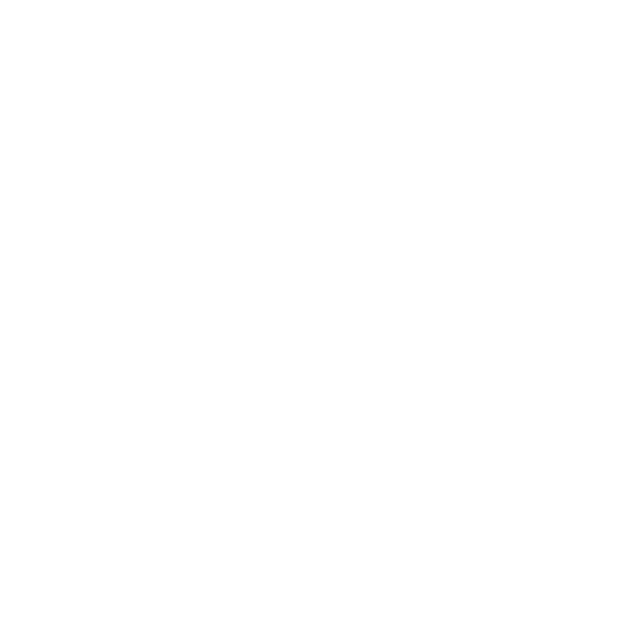
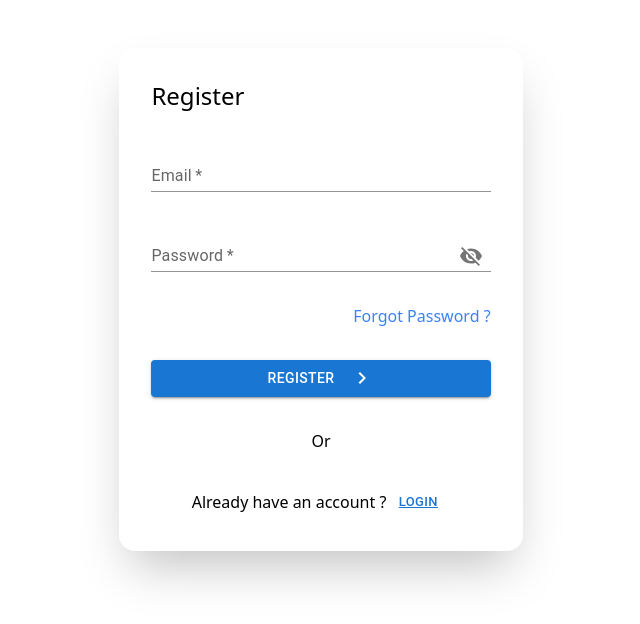
Before and after one commit to zakeer/task-management-project, a React (Create React App) app in the folder frontend/: page /register in a window 1280 px wide. Before the commit this address had no page. Shown: the top 624 px of the page, without its empty margins (319-959 px from the left). Built offline with nearby package versions, Linux system fonts and the light colour scheme.

Commit message:
Login & Register Page Ui Added

```diff
--- a/frontend/package.json
+++ b/frontend/package.json
@@ -3,6 +3,10 @@
     "version": "0.1.0",
     "private": true,
     "dependencies": {
+        "@emotion/react": "^11.11.1",
+        "@emotion/styled": "^11.11.0",
+        "@mui/icons-material": "^5.14.16",
+        "@mui/material": "^5.14.16",
         "@testing-library/jest-dom": "^5.16.5",
         "@testing-library/react": "^13.4.0",
         "@testing-library/user-event": "^13.5.0",
--- a/frontend/src/App.js
+++ b/frontend/src/App.js
@@ -13,12 +13,9 @@
             <div className="container max-w-2xl">
                 <BrowserRouter>
                     <Routes>
-
-                        <Route path="/" element={<>
-                            <Login myProp="SOME VALUE" />
-                            <hr />
-                            <Register someProps="STATIC DATA" />
-                        </>}></Route>
+                        <Route path="/id" element={<ProductList />}></Route>
+                        <Route path="/login" element={<Login />}></Route>
+                        <Route path="/register" element={<Register />}></Route>
                         <Route path="/add" element={<AddProduct />}></Route>
                         <Route path="/edit/:id" element={<EditProduct />}></Route>
                     </Routes>
--- a/frontend/src/components/users/Login.jsx
+++ b/frontend/src/components/users/Login.jsx
@@ -1,24 +1,136 @@
-import React from 'react';
-import { connect } from 'react-redux'
+import React from "react";
+import { connect } from "react-redux";
+import {
+  Button,
+  FormControl,
+  FormHelperText,
+  IconButton,
+  Input,
+  InputAdornment,
+  InputLabel,
+  TextField,
+} from "@mui/material";
+import KeyboardArrowRightIcon from "@mui/icons-material/KeyboardArrowRight";
+import VisibilityOff from "@mui/icons-material/VisibilityOff";
+import Visibility from "@mui/icons-material/Visibility";
 
 class Login extends React.Component {
   constructor(props) {
     super(props);
+    this.state = {
+      showPassword: false,
+      email: "",
+      password: "",
+      emailError: null,
+      passwordError: null,
+    };
   }
 
+  handleClickShowPassword = () => {
+    var currentState = this.state.showPassword;
+    this.setState({ showPassword: !currentState });
+  };
+
+  handleMouseDownPassword = (event) => {
+    event.preventDefault();
+  };
+
+  handleOnClick = () => {
+    var { email, password } = this.state;
+    if (email && password) {
+      this.setState({ emailError: false });
+      this.setState({ passwordError: false });
+    } else {
+      this.setState({ emailError: true });
+      this.setState({ passwordError: true });
+    }
+    console.log(email, password);
+  };
+
+  handleEmailChange = (event) => {
+    var {
+      target: { value },
+    } = event;
+    this.setState({ email: value });
+  };
+
+  handlePasswordChange = (event) => {
+    var {
+      target: { value },
+    } = event;
+    this.setState({ password: value });
+  };
+
   render() {
-        return <div>
-            <h1>Login</h1>
-            <pre>{JSON.stringify(this.props, null, 2)}</pre>
+    var { showPassword, emailError, passwordError, email, password } =
+      this.state;
+    return (
+      <div className="flex flex-col justify-around gap-8 shadow-2xl w-3/5 p-8 mx-auto rounded-2xl  mt-12">
+        <h1 className="text-2xl">Login</h1>
+        <TextField
+          id="standard-basic"
+          value={email}
+          onChange={this.handleEmailChange}
+          label="Email"
+          variant="standard"
+          type="email"
+          required
+          error={emailError}
+          helperText={emailError && "!Email required"}
+        />
+        <FormControl variant="standard" error={passwordError} required>
+          <InputLabel htmlFor="standard-adornment-password">
+            Password
+          </InputLabel>
+          <Input
+            id="standard-adornment-password"
+            type={showPassword ? "text" : "password"}
+            value={password}
+            onChange={this.handlePasswordChange}
+            endAdornment={
+              <InputAdornment position="end">
+                <IconButton
+                  aria-label="toggle password visibility"
+                  onClick={this.handleClickShowPassword}
+                  onMouseDown={this.handleMouseDownPassword}
+                >
+                  {showPassword ? <Visibility /> : <VisibilityOff />}
+                </IconButton>
+              </InputAdornment>
+            }
+          />
+          {passwordError && <FormHelperText>!Password Required</FormHelperText>}
+        </FormControl>
+        <p className="flex justify-end text-blue-500 cursor-pointer">
+          Forgot Password ?
+        </p>
+        <Button
+          className="flex gap-4"
+          variant="contained"
+          onClick={this.handleOnClick}
+        >
+          Login <KeyboardArrowRightIcon />
+        </Button>
+        <p className="flex justify-center">Or</p>
+        <div className="flex justify-center items-center">
+          <p> Already have an account ?</p>
+          <Button
+            href="/register"
+            sx={{ fontSize: "13px", textDecoration: "underline" }}
+          >
+            Register
+          </Button>
         </div>
+      </div>
+    );
   }
 }
 
 const mapStateToProps = (storeState) => {
   return {
     storeState,
-        error: storeState.error
-    }
-}
+    error: storeState.error,
+  };
+};
 
 export default connect(mapStateToProps)(Login); // <Login {...prevProps} storeState={{}} error={storeState.error} />
--- a/frontend/src/components/users/Register.jsx
+++ b/frontend/src/components/users/Register.jsx
@@ -1,19 +1,120 @@
-import React from 'react';
-import { connect, useStore } from 'react-redux';
+import React, {  useState } from "react";
+import { connect, useStore } from "react-redux";
+import {
+  Button,
+  FormControl,
+  FormHelperText,
+  IconButton,
+  Input,
+  InputAdornment,
+  InputLabel,
+  TextField,
+} from "@mui/material";
+import KeyboardArrowRightIcon from "@mui/icons-material/KeyboardArrowRight";
+import VisibilityOff from "@mui/icons-material/VisibilityOff";
+import Visibility from "@mui/icons-material/Visibility";
 
 function Register(props) {
-    const store = useStore();
-    const error = store.getState().error
-    return <div>
-        <h2>Register</h2>
-        <pre>{JSON.stringify({ props, error }, null, 2)}</pre>
+  const store = useStore();
+  const [email, setEmail] = useState("");
+  const [password, setPassword] = useState("");
+  const [emailError, setEmailError] = useState(null);
+  const [passwordError, setPasswordError] = useState(null);
+  const [showPassword, setShowPassword] = useState(false);
+
+  const error = store.getState().error;
+  console.log(props, error);
+
+  const handleClickShowPassword = () => {
+    setShowPassword(!showPassword);
+  };
+
+  const handleMouseDownPassword = (event) => {
+    event.preventDefault();
+  };
+
+  const handleOnClick = () => {
+    if (email && password) {
+      setEmailError(false);
+      setPasswordError(false);
+    } else {
+      setEmailError(true);
+      setPasswordError(true);
+    }
+  };
+
+  const handleEmailChange = (e) => {
+    setEmail(e.target.value);
+  };
+
+  const handlePasswordChange = (e) => {
+    var {
+      target: { value },
+    } = e;
+    setPassword(value);
+  };
+
+  return (
+    <div className="flex flex-col justify-around gap-8 shadow-2xl w-3/5 p-8 mx-auto rounded-2xl  mt-12">
+      <h1 className="text-2xl">Register</h1>
+      <TextField
+        id="standard-basic"
+        onChange={handleEmailChange}
+        label="Email"
+        variant="standard"
+        type="email"
+        required
+        error={emailError}
+        helperText={emailError && "!Email required"}
+      />
+      <FormControl variant="standard" error={passwordError} required>
+        <InputLabel htmlFor="standard-adornment-password">Password</InputLabel>
+        <Input
+          id="standard-adornment-password"
+          type={showPassword ? "text" : "password"}
+          onChange={handlePasswordChange}
+          endAdornment={
+            <InputAdornment position="end">
+              <IconButton
+                aria-label="toggle password visibility"
+                onClick={handleClickShowPassword}
+                onMouseDown={handleMouseDownPassword}
+              >
+                {showPassword ? <Visibility /> : <VisibilityOff />}
+              </IconButton>
+            </InputAdornment>
+          }
+        />
+        {passwordError && <FormHelperText>!Password Required</FormHelperText>}
+      </FormControl>
+      <p className="flex justify-end text-blue-500 cursor-pointer">
+        Forgot Password ?
+      </p>
+      <Button
+        className="flex gap-4"
+        variant="contained"
+        onClick={handleOnClick}
+      >
+        Register <KeyboardArrowRightIcon />
+      </Button>
+      <p className="flex justify-center">Or</p>
+      <div className="flex justify-center items-center">
+        <p> Already have an account ?</p>
+        <Button
+          href="/login"
+          sx={{ fontSize: "13px", textDecoration: "underline" }}
+        >
+          Login
+        </Button>
+      </div>
     </div>
+  );
 }
 
 const mapStateToProps = (data) => {
-    return {
-        data
-    }
-}
+  return {
+    data,
+  };
+};
 
-export default connect(mapStateToProps)(Register)
+export default connect(mapStateToProps)(Register);
```
Also changed, not shown: 1 other file (tests, documents, lock files or other folders). Lines whose indentation alone changed are shown as unchanged.
